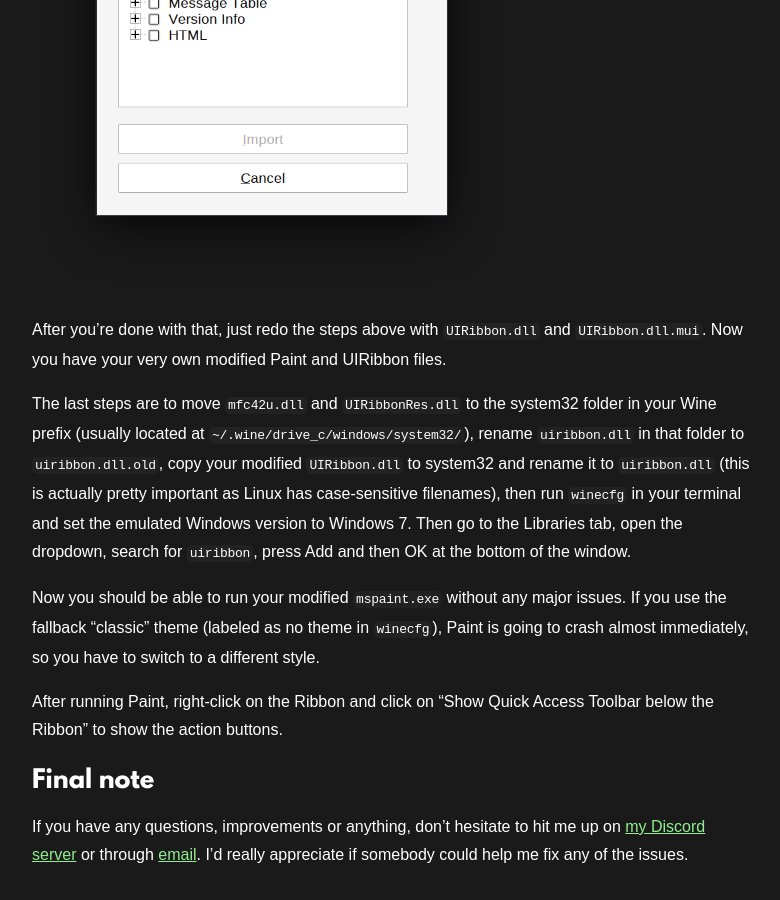
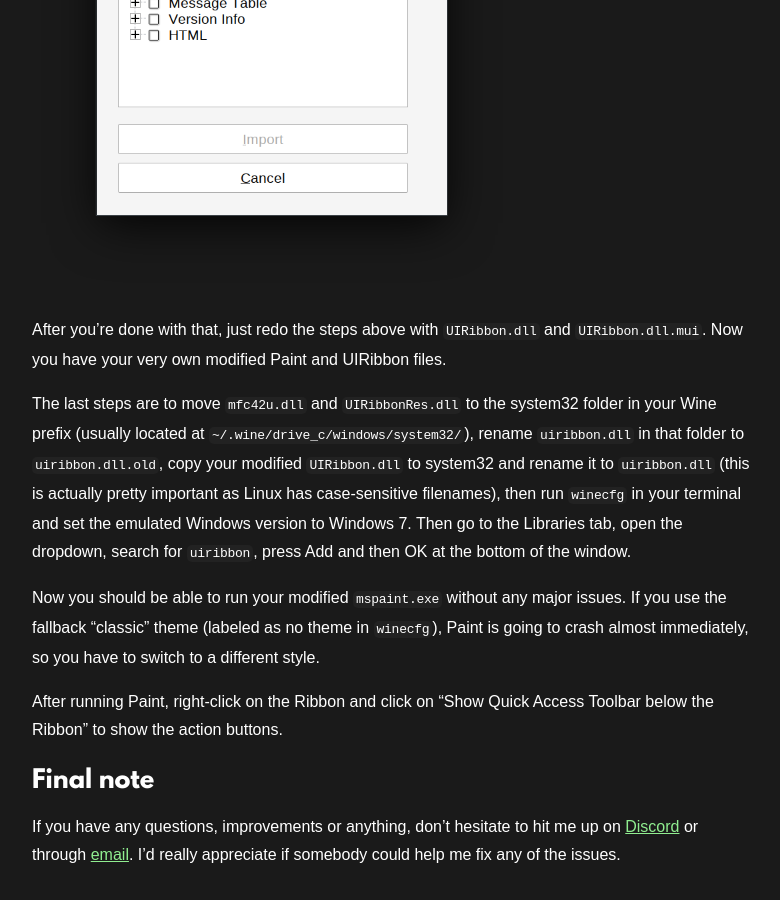
Before and after one commit to QuinceTart10/blog, a Jekyll site: the page built from _posts/2024-04-25-mspaint-wine.md, in a window 1280 px wide and 900 px high, scrolled down 1958 px. Shown: the whole window, without its empty margins (248-1028 px from the left). Built offline with Jekyll 4.4.1, drawn with Linux system fonts in a browser that asks for light colours.

Commit message:
change discord server to profile link

```diff
--- a/_posts/2024-04-25-mspaint-wine.md
+++ b/_posts/2024-04-25-mspaint-wine.md
@@ -53,4 +53,4 @@ After running Paint, right-click on the Ribbon and click on "Show Quick Access T
 
 ## Final note
 
-If you have any questions, improvements or anything, don't hesitate to hit me up on [my Discord server](https://discord.gg/b2fwXsBsak) or through [email](mailto:me@quincetart10.is-a.dev). I'd really appreciate if somebody could help me fix any of the issues.
+If you have any questions, improvements or anything, don't hesitate to hit me up on [Discord](https://discord.com/users/862644161156218891) or through [email](mailto:me@quincetart10.is-a.dev). I'd really appreciate if somebody could help me fix any of the issues.
```
